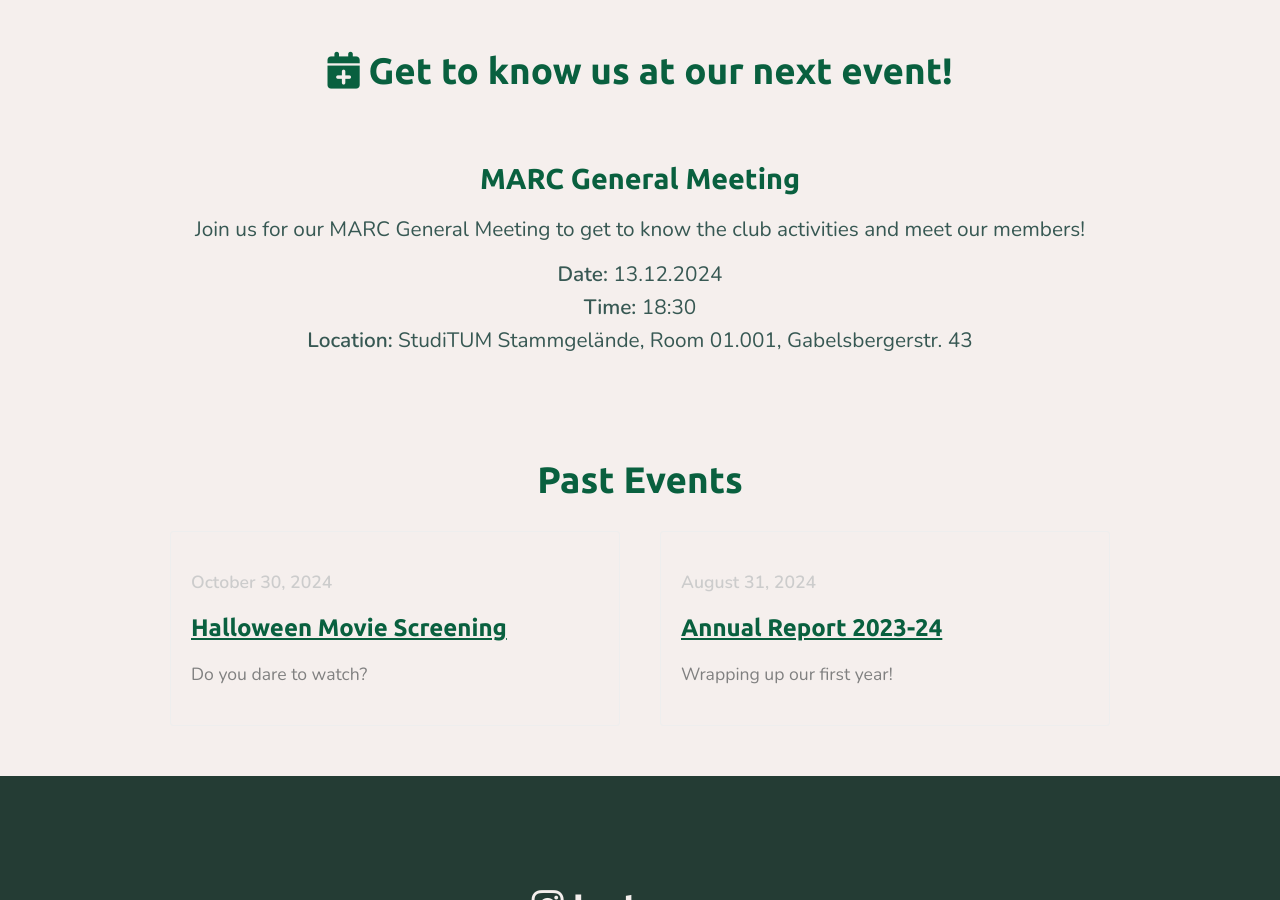
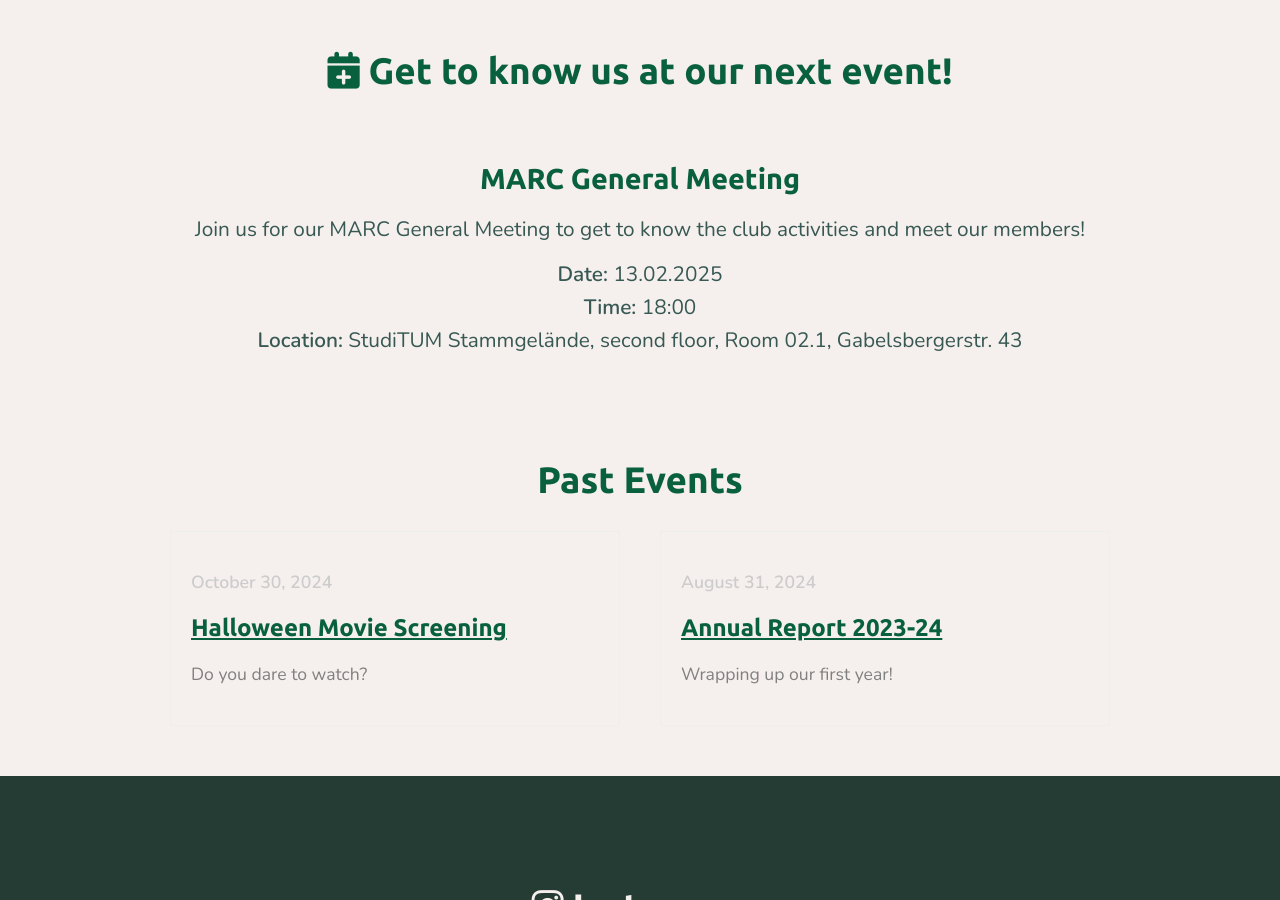
Before and after one commit to municharc/municharc.github.io, a Jekyll site: the page built from index.html, in a window 1280 px wide and 900 px high, scrolled down 1248 px. Built offline with Jekyll 4.4.1, drawn with Linux system fonts in a browser that asks for light colours; nearby versions of some CDN libraries.

Commit message:
update event

```diff
--- a/index.html
+++ b/index.html
@@ -73,9 +73,9 @@ title: Munich Animal Rights Club
 			<h3>MARC General Meeting</h3>
 		</a>
 		<p>Join us for our MARC General Meeting to get to know the club activities and meet our members!</p>
-		<p><span>Date:</span> 13.12.2024</p>
-		<p><span>Time:</span> 18:30</p>
-		<p><span>Location:</span> StudiTUM Stammgelände, Room 01.001, Gabelsbergerstr. 43 </p>
+		<p><span>Date:</span> 13.02.2025</p>
+		<p><span>Time:</span> 18:00</p>
+		<p><span>Location:</span> StudiTUM Stammgelände, second floor, Room 02.1, Gabelsbergerstr. 43 </p>
 	</div>
 </div>
 
```
